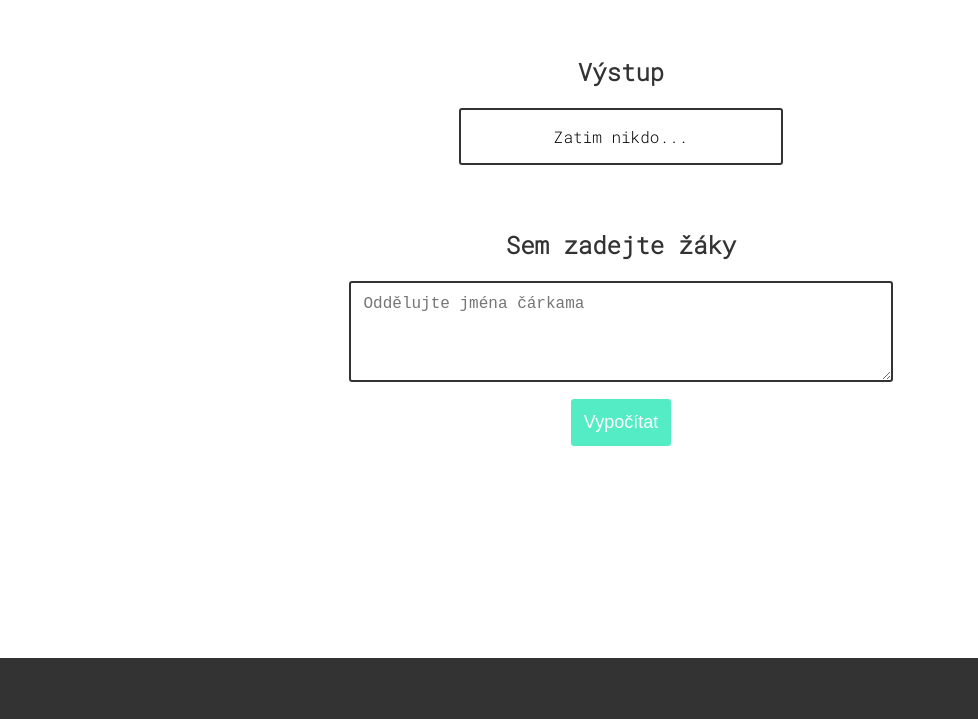
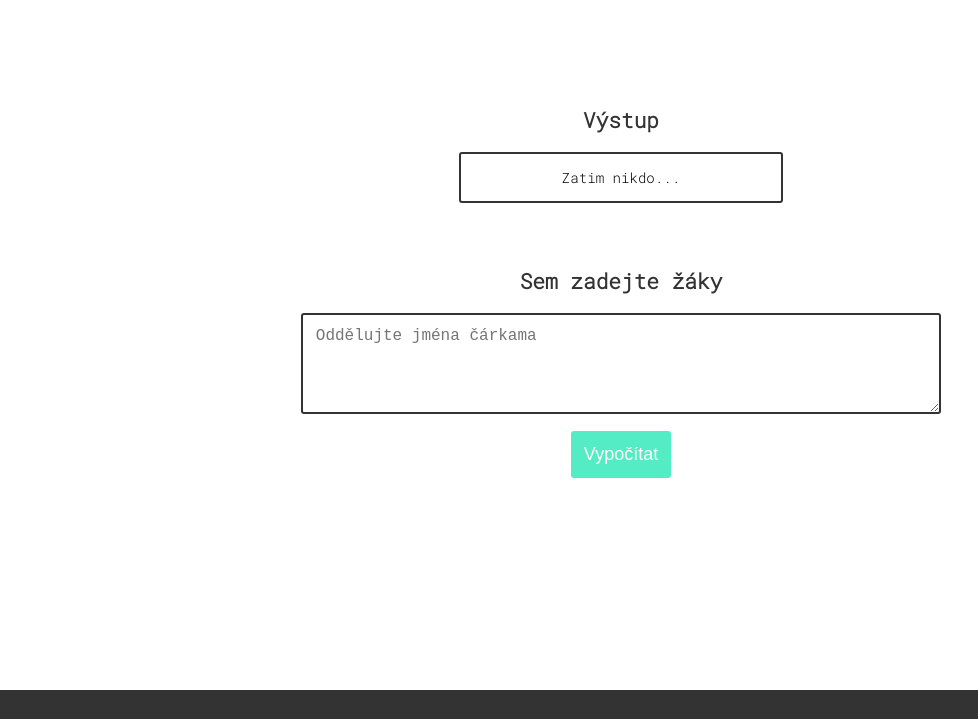
Before and after one commit to mathew8e/NahodZak, a plain HTML site: page index.html in a window 1280 px wide. Shown: the part 178-897 px from the top of the page, without its empty margins (19-997 px from the left). Drawn offline with Linux system fonts and the light colour scheme.

Commit message:
Worked on respocivility and changed font sizes

```diff
--- a/css/master.css
+++ b/css/master.css
@@ -6,6 +6,7 @@ body{
     padding: 0px;
     margin: 0px;
     overflow-x:hidden;
+    font-size: 1.1vw;
 }
 h1{
     font-family: 'Major Mono Display', monospace;
@@ -16,6 +17,8 @@ h1{
     color: #333333;
     margin-top: 3%;
     border-bottom: solid 2px #333333;
+    font-size: 3vw;
+
 }
 .kalkulacka{
     margin-top: 6%;
@@ -48,6 +51,14 @@ h1{
     padding-top: 2%;
     font-size: large;
     margin-bottom: 2%;
+    margin-left: auto;
+    margin-right: auto;
+}
+textarea {
+    -webkit-box-sizing: border-box;
+    -moz-box-sizing: border-box;
+    box-sizing: border-box;
+    width: 100%;
 }
 .info{
     color: #333333;
--- a/index.html
+++ b/index.html
@@ -20,7 +20,7 @@
                 <p class="outp">Zatim nikdo...</p>
             </div>
             <h2 class="info">Sem zadejte žáky</h2>
-            <textarea class = "Zakinput" rows="4" cols="50" placeholder="Oddělujte jména čárkama" spellcheck="false"></textarea>
+            <textarea class = "Zakinput" rows="4" cols="40" placeholder="Oddělujte jména čárkama" spellcheck="false"></textarea>
             <br>
             <button class="vypocitat" onclick="vypoc()"><span>Vypočítat </span></button>
         </div>
```
